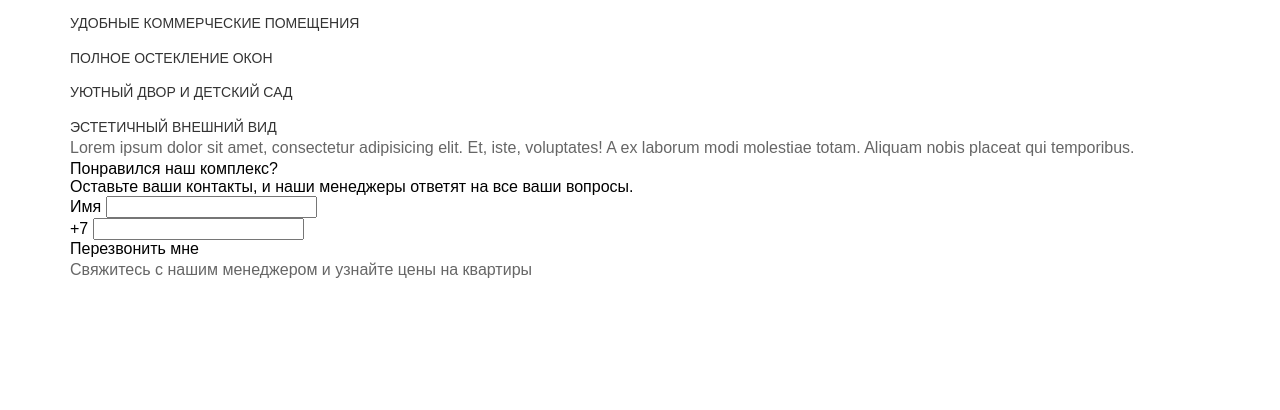
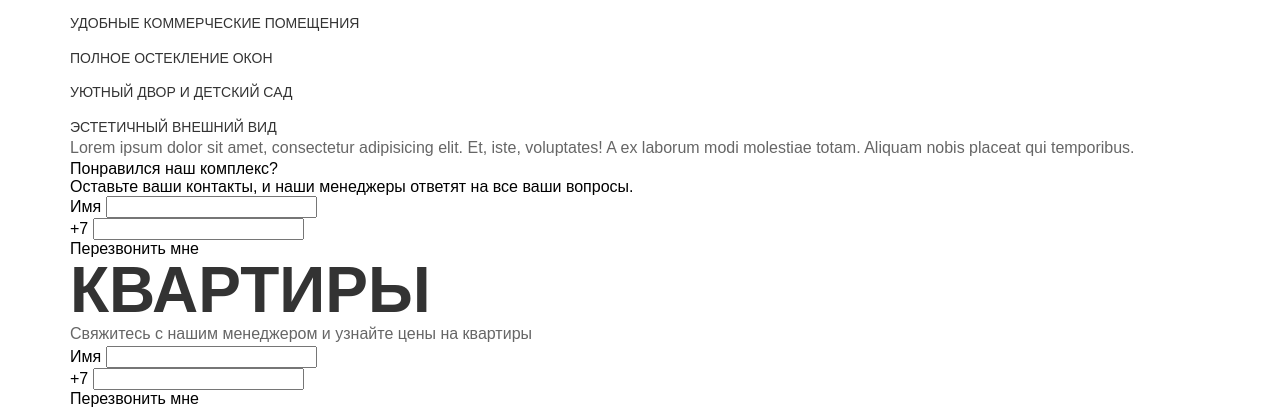
Before and after one commit to Kaluchii/central, a Laravel app: template resources/views/front/index/index.blade.php in a window 1280 px wide. Shown: the part 390-800 px from the top of the page. Run offline with Laravel 8, Linux system fonts and the light colour scheme; the template is opened without the code that fills it, so the values that code supplies are empty; settings files or empty folders that the repository lacks are supplied; parts of the project's set-up code (start-up, migrations or seed data) failed here and were passed over.

Commit message:
qs compl

```diff
--- a/app/Console/Kernel.php
+++ b/app/Console/Kernel.php
@@ -14,6 +14,7 @@ class Kernel extends ConsoleKernel
      */
     protected $commands = [
         // Commands\Inspire::class,
+        Commands\UpdateCourse::class
     ];
 
     /**
--- a/app/Http/Controllers/FrontController.php
+++ b/app/Http/Controllers/FrontController.php
@@ -25,9 +25,9 @@ class FrontController extends Controller
 
 
     public function getIndex(){
-        $example = $this->extract->getBlock('example');
+//        $example = $this->extract->getBlock('example');
         return view('front.index.index', [
-            'example' => $example,
+//            'example' => $example,
         ]);
     }
 }
--- a/app/Http/routes.php
+++ b/app/Http/routes.php
@@ -11,9 +11,7 @@
 |
 */
 
-Route::get('/', function () {
-    return view('welcome');
-});
+Route::get('/',         'FrontController@getIndex');
 
 
 Route::post('/captcha',          'Back\MailController@Captcha');
--- a/resources/views/front/index/index.blade.php
+++ b/resources/views/front/index/index.blade.php
@@ -80,13 +80,13 @@
             <div class="feedback__title">Понравился наш комплекс?</div>
             <div class="feedback__sub-title">Оставьте ваши контакты, и наши менеджеры ответят на все ваши вопросы.</div>
             <div class="feedback__input-rows">
-                <div class="feedback__input-wrapper">
-                    <label class="feedback__label feedback__label--name">Имя</label>
-                    <input type="text" class="feedback__input">
+                <div class="feedback__input-wrapper feedback-input">
+                    <label class="feedback-input__label feedback-input__label--name">Имя</label>
+                    <input type="text" class="feedback-input__input">
                 </div>
-                <div class="feedback__input-wrapper">
-                    <label class="feedback__label feedback__label--tel">+7</label>
-                    <input type="tel" class="feedback__input">
+                <div class="feedback__input-wrapper feedback-input">
+                    <label class="feedback-input__label feedback-input__label--tel">+7</label>
+                    <input type="tel" class="feedback-input__input">
                 </div>
                 <div class="feedback__input-wrapper feedback__input-wrapper--btn">
                     <div class="feedback__btn button">Перезвонить мне</div>
@@ -96,12 +96,32 @@
     </section>
     <section class="flats">
         <div class="flats__wrapper wrapper-1140">
-            <div class="flats__layout-choice layout-choice"></div>
+            <div class="flats__layout-choice layout-choice">
+                <h2 class="layout-choice__title">КВАРТИРЫ</h2>
+                <div class="layout-choice__wrap">
+                    <div class="layout-choice__nav"></div>
+                    <div class="layout-choice__layout-view-wrap">
+                        <div class="layout-choice__layout-view"></div>
+                    </div>
+                </div>
+            </div>
         </div>
         <div class="flats__feedback-wrapper feedback-row">
             <div class="feedback-row__wrapper wrapper-1140">
                 <p class="feedback-row__text">Свяжитесь с нашим менеджером и узнайте цены на квартиры</p>
-                <div class="feedback-row__inputs-wrapper"></div>
+                <div class="feedback-row__inputs-wrapper">
+                    <div class="feedback-row__input-wrapper feedback-input">
+                        <label class="feedback-input__label feedback-input__label--name">Имя</label>
+                        <input type="text" class="feedback-input__input">
+                    </div>
+                    <div class="feedback-row__input-wrapper feedback-input">
+                        <label class="feedback-input__label feedback-input__label--tel">+7</label>
+                        <input type="tel" class="feedback-input__input">
+                    </div>
+                    <div class="feedback-row__input-wrapper">
+                        <a class="feedback-row__cal-me button">Перезвонить мне</a>
+                    </div>
+                </div>
             </div>
         </div>
     </section>
```
Also changed, not shown: app/Console/Commands/UpdateCourse.php (added, +57 -0 lines), config/interpro/qs.php (+47 -1 lines).
